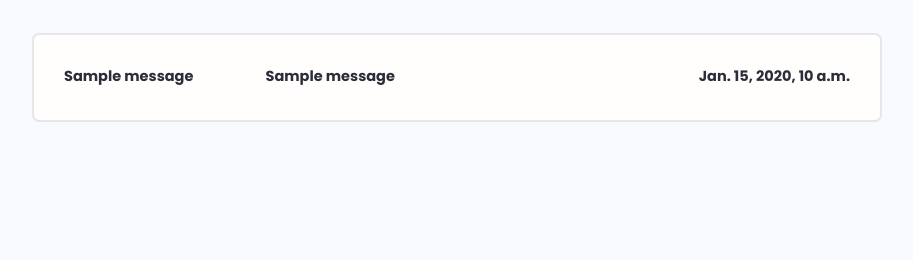
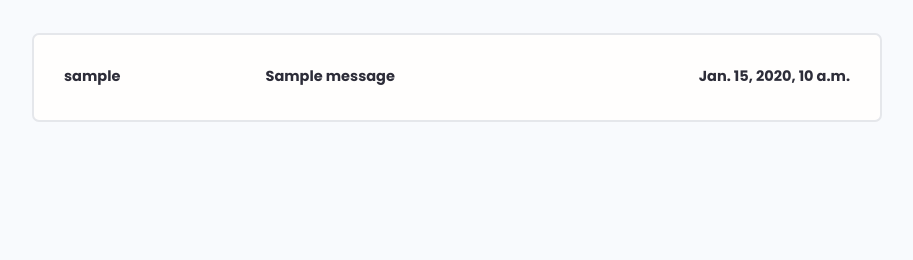
Before and after one commit to Phenomenom05/devs, a Django app: template user/templates/user/inbox.html in a window 1280 px wide. Shown: the part 191-451 px from the top of the page, without its empty margins (183-1096 px from the left). Run offline with Django 4.2, Linux system fonts and the light colour scheme; the template is opened without the code that fills it: most values are stand-ins (such as "Sample title", 1, 10 or a date in 2020); some libraries are stand-ins or nearby versions.

Commit message:
Update inbox.html

```diff
--- a/user/templates/user/inbox.html
+++ b/user/templates/user/inbox.html
@@ -13,7 +13,7 @@
          <li class="message message--unread">
           {% endif %}
           <a href="{% url 'single_inbox' message.id %}">
-            <span class="message__author">{{message.name}}</span>
+            <span class="message__author">{{message.username}}</span>
               {% if message.subject %}
             <span class="message__subject">{{message.subject}}</span>
               {% else %}
```
